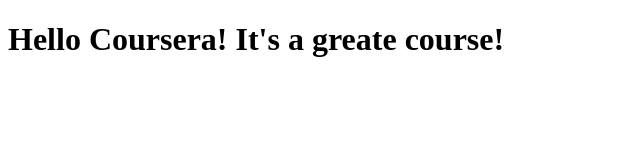
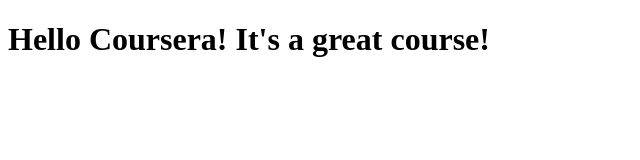
Before and after one commit to viissiiv/coursera-test, a plain HTML site: page site/index.html in a window 1280 px wide. Shown: the full height of the page, 0-640 px from the left. Drawn offline with Linux system fonts and the light colour scheme.

Commit message:
Small changes

```diff
--- a/site/index.html
+++ b/site/index.html
@@ -4,6 +4,6 @@
         <title>Hello Coursera!</title>
     </head>
     <body>
-        <h1>Hello Coursera! It's a greate course!</h1>
+        <h1>Hello Coursera! It's a great course!</h1>
     </body>
 </html>
```
